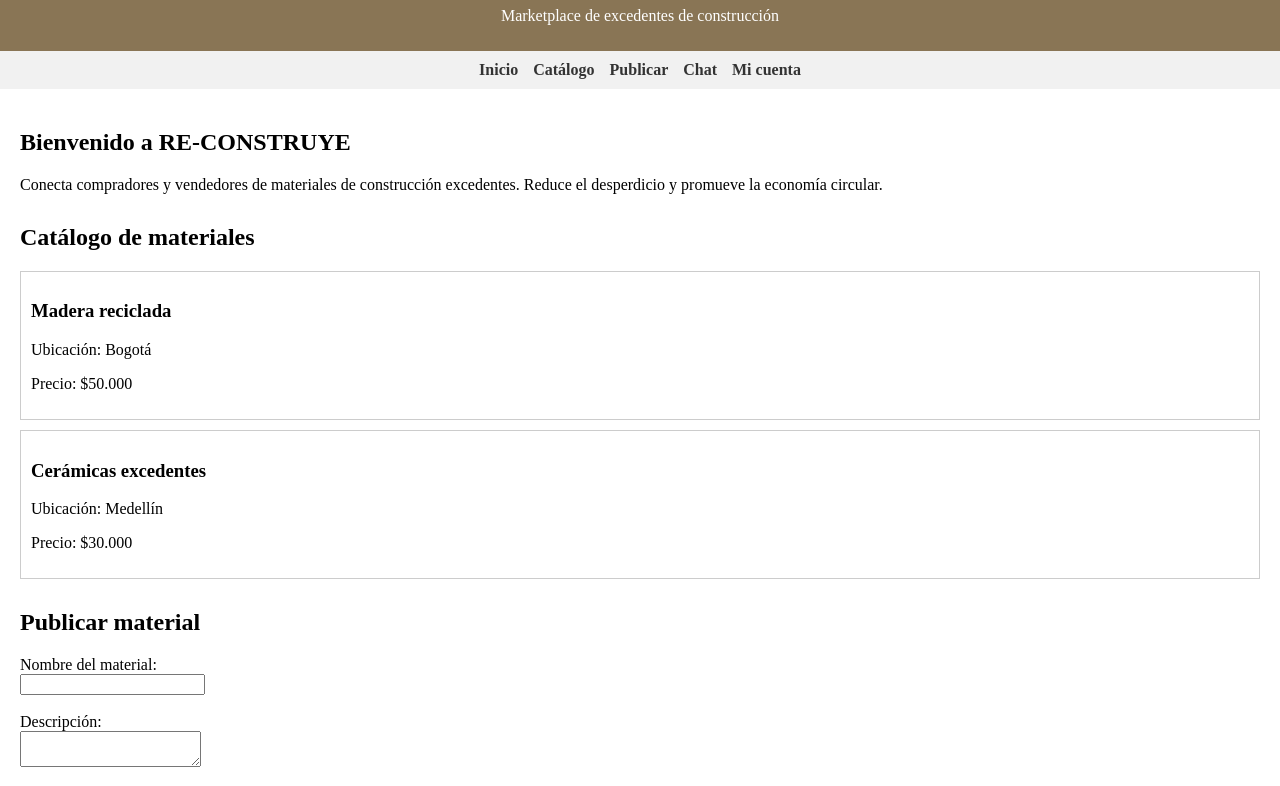
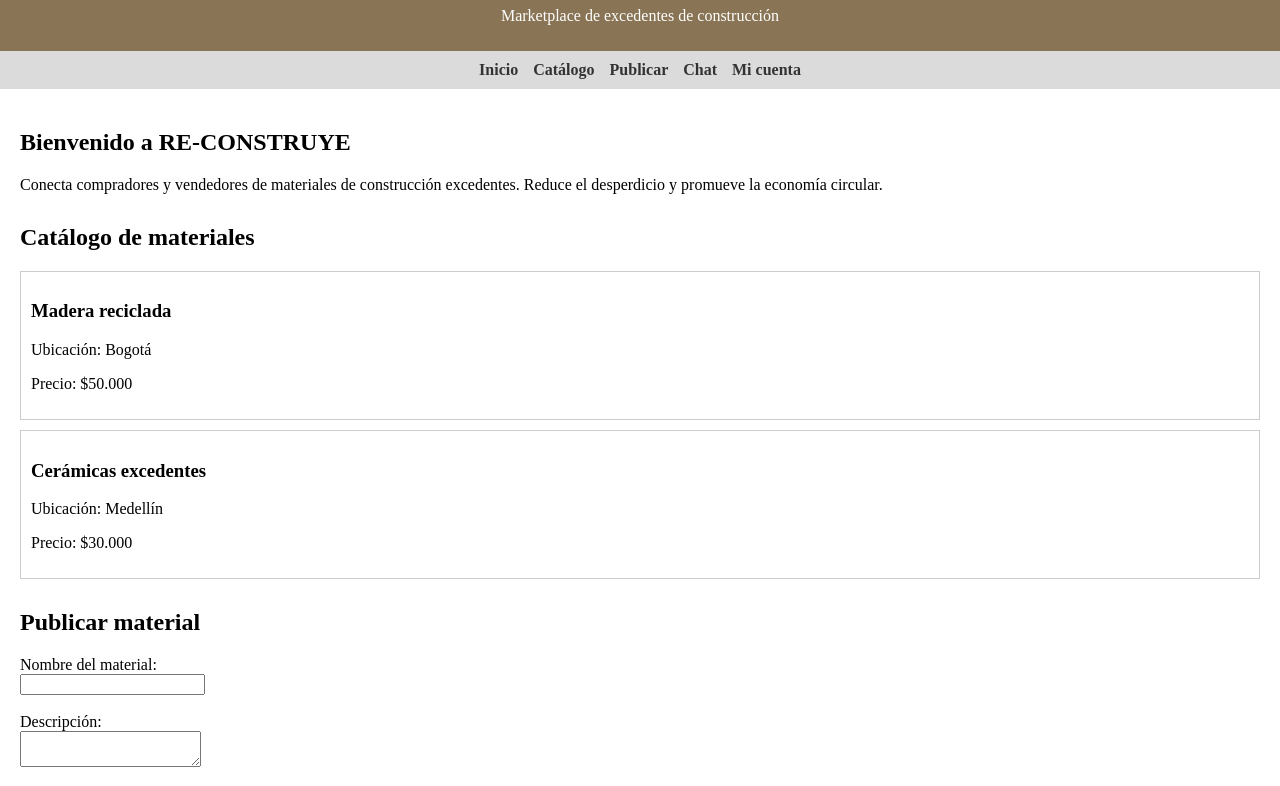
Before and after one commit to ashprograma/reconstruye.web, a plain HTML site: page index.html in a window 1280 px wide. Shown: the part 83-869 px from the top of the page. Drawn offline with Linux system fonts and the light colour scheme.

Commit message:
cambio gris

```diff
--- a/index.html
+++ b/index.html
@@ -20,7 +20,7 @@
       display: flex;
       justify-content: center;
       gap: 15px;
-      background-color: #f1f1f1;
+      background-color: #cececeb9;
       padding: 10px;
     }
     nav a {
```
